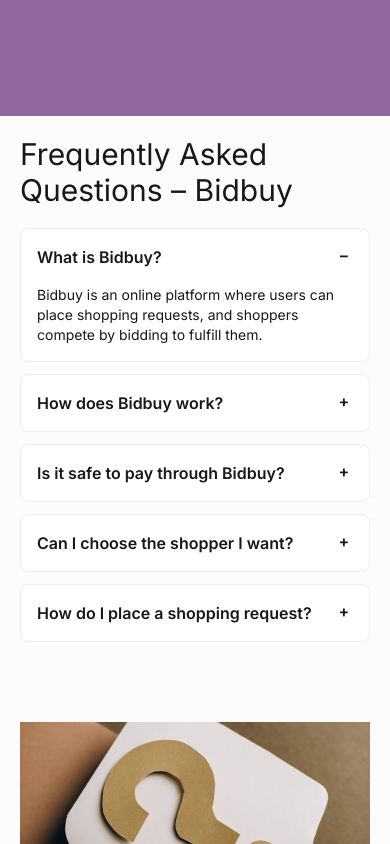
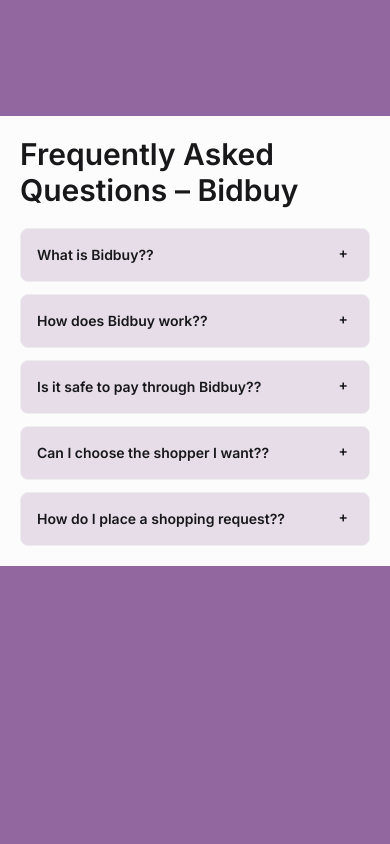
Before and after one commit to Bidbuy-Development/Bidbuy-Frontend, a Next.js app: page / in a window 390 px wide. Shown: the part 4180-5024 px from the top of the page. Built offline with nearby package versions, Linux system fonts and the light colour scheme.

Commit message:
changed the colors and also made it responsive

```diff
--- a/src/app/globals.css
+++ b/src/app/globals.css
@@ -26,7 +26,6 @@
   --container-max-width: 1280px;
 }
 
-
 body {
   background-color: var(--color-background-color);
   padding: 0;
--- a/src/components/Home/FAQ.js
+++ b/src/components/Home/FAQ.js
@@ -3,31 +3,31 @@
 import Button from "../UI/Button";
 
 const FAQ = () => {
-  const questions = [
+  const faqItems = [
     {
-      question: "What is Bidbuy",
+      question: "What is Bidbuy?",
       answer:
-        "Bidbuy is an online platform where users can place shopping requests, and shoppers compete by bidding to fulfill them",
+        "Bidbuy is an online platform where users can place shopping requests, and shoppers compete by bidding to fulfill them.",
     },
     {
-      question: "How does Bidbuy work",
+      question: "How does Bidbuy work?",
       answer:
-        "You submit a shopping request specifying the items you want. Shoppers then place bids to fulfill your request, and you choose the shopper you prefer",
+        "You submit a shopping request specifying the items you want. Shoppers then place bids to fulfill your request, and you choose the shopper you prefer.",
     },
     {
-      question: "Is it safe to pay through Bidbuy",
+      question: "Is it safe to pay through Bidbuy?",
       answer:
-        "Yes, payments are secured through the platform. Your money is only released to the shopper once your order is delivered and confirmed",
+        "Yes, payments are secured through the platform. Your money is only released to the shopper once your order is delivered and confirmed.",
     },
     {
-      question: "Can I choose the shopper I want",
+      question: "Can I choose the shopper I want?",
       answer:
-        "Yes, after receiving bids from different shoppers, you can select the shopper you trust or prefer to complete your shopping request",
+        "Yes, after receiving bids from different shoppers, you can select the shopper you trust or prefer to complete your shopping request.",
     },
     {
-      question: "How do I place a shopping request",
+      question: "How do I place a shopping request?",
       answer:
-        "Go to the 'Place Request' page, fill in the details of the items you want, submit your request, and wait for shoppers to bid",
+        "Go to the 'Place Request' page, fill in the details of the items you want, submit your request, and wait for shoppers to bid.",
     },
   ];
 
@@ -38,29 +38,31 @@
     >
       <article className="space-y-5">
         <header>
-          <h1 className="text-3xl lg:text-5xl lg:pr-14">
+          <h1 className="text-3xl lg:text-5xl lg:pr-14 font-semibold">
             Frequently Asked Questions – Bidbuy
           </h1>
         </header>
-        <dl className="space-y-3">
-          {questions.map(({ question, answer }, index) => (
+        <dl className="space-y-3 md:px-20 lg:px-0">
+          {faqItems.map(({ question, answer }, index) => (
             <div
-              className="collapse collapse-plus bg-base-100 border border-base-300"
+              className="collapse collapse-plus border border-base-300 bg-[#E6DDE9]"
               key={index}
             >
               <input
                 type="radio"
-                name="faq-accordion"
-                defaultChecked={index === 0}
+                name="my-accordion-3"
+                // defaultChecked={index === 0}
               />
-              <dt className="collapse-title font-semibold">{question}?</dt>
+              <dt className="collapse-title font-semibold text-sm lg:text-[16px]">
+                {question}?
+              </dt>
               <dd className="collapse-content text-sm">{answer}.</dd>
             </div>
           ))}
         </dl>
       </article>
 
-      <aside className="flex flex-col justify-between gap-5 h-full">
+      <aside className="hidden lg:flex flex-col justify-between gap-5 h-full">
         <div className="space-y-4">
           <figure className="w-full h-60 relative">
             <Image
```
